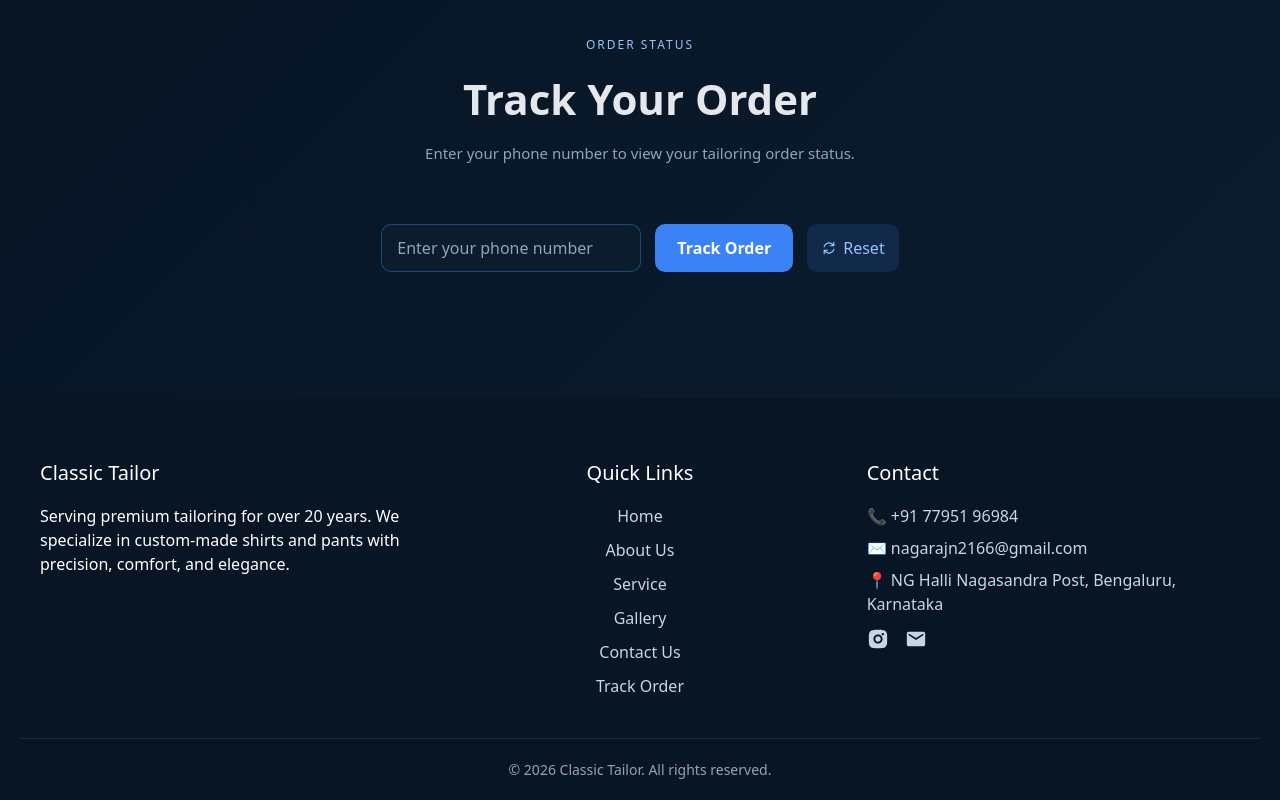
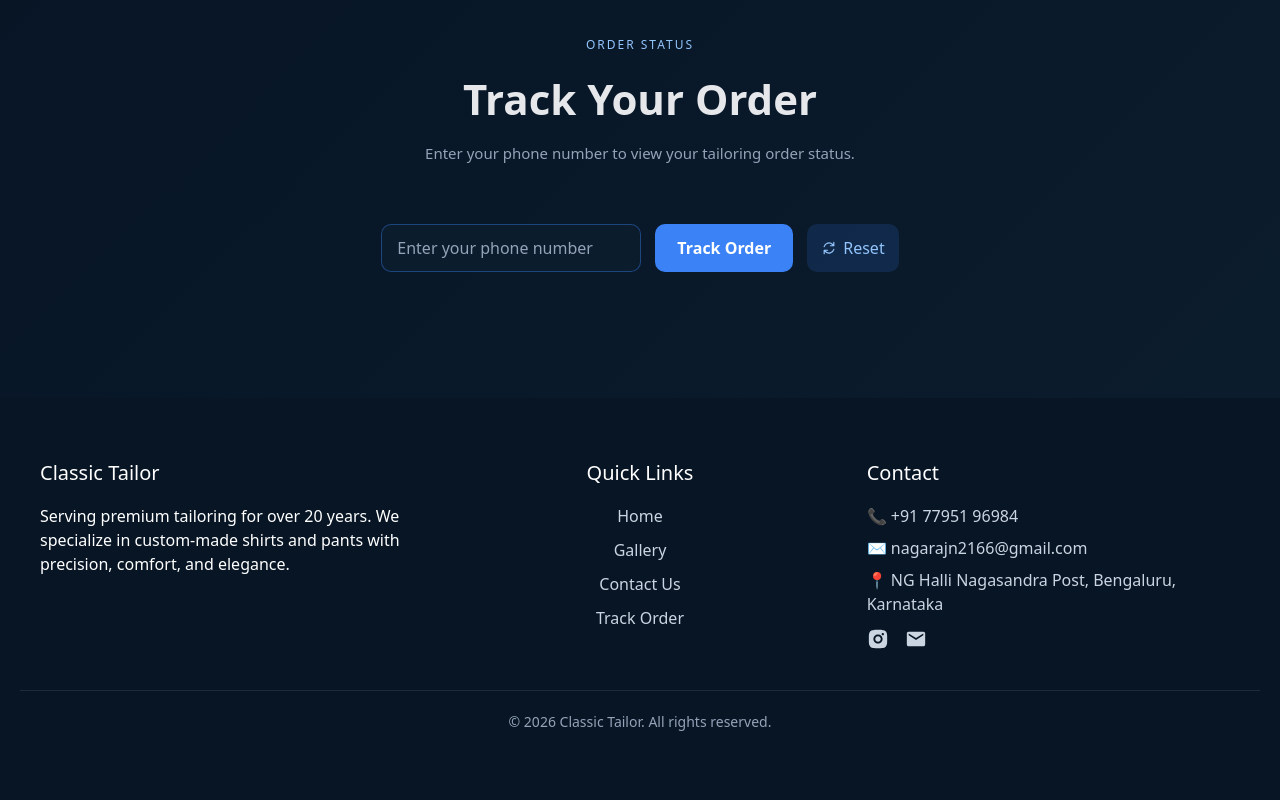
Before and after one commit to Snehamn24/classic-tailor-shop, a React (Create React App) app in the folder frontend/: page / in a window 1280 px wide. Shown: the part 5366-6166 px from the top of the page. After the commit the page ends 6118 px from the top, so only its background shows below. Built offline with nearby package versions, Linux system fonts and the light colour scheme.

Commit message:
Updated the links

```diff
--- a/frontend/src/sections/Footer.jsx
+++ b/frontend/src/sections/Footer.jsx
@@ -24,8 +24,6 @@ export default function Footer() {
           <div className="footer-links">
             {[
               { label: "Home", to: "home" },
-              { label: "About Us", to: "about" },
-              { label: "Service", to: "service" },
               { label: "Gallery", to: "gallery" },
               { label: "Contact Us", to: "contact" },
               { label: "Track Order", to: "trackorder" },
```
